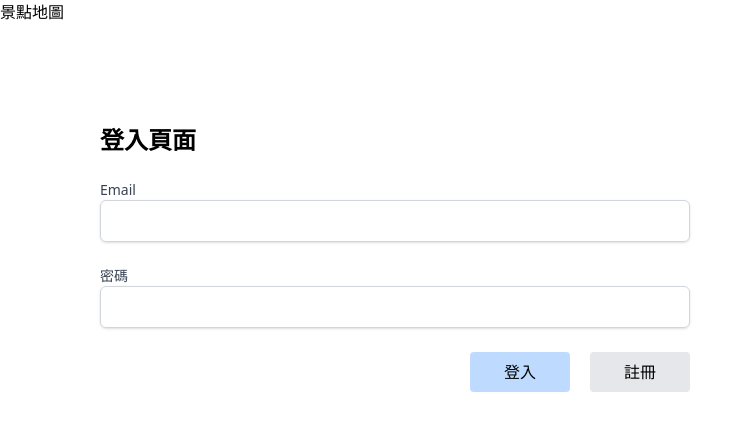
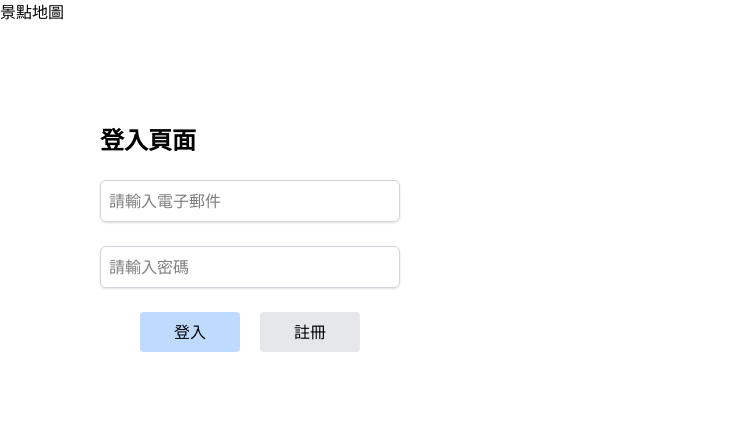
Before and after one commit to Tripfolio/TripfolioFrontEnd, a Vue app: page /login in a window 1280 px wide. Shown: the top 430 px of the page, without its empty margins (0-753 px from the left). Built offline with nearby package versions, Linux system fonts and the light colour scheme.

Commit message:
chore:delete redundant function

```diff
--- a/src/views/LoginPage.vue
+++ b/src/views/LoginPage.vue
@@ -13,18 +13,16 @@
 
 		<form v-if="!isLoggedIn" @submit.prevent="login" class="space-y-6">
 			<div>
-				<label for="email" class="block text-sm font-medium text-gray-700">Email</label>
-				<input v-model="email" type="email" id="email" required
-					class="mb-5 block w-1/2 rounded-md border border-gray-300 shadow-sm p-2" />
+				<input v-model="email" type="email" id="email" placeholder="請輸入電子郵件" required
+					class="mb-5 block w-[300px] rounded-md border border-gray-300 shadow-sm p-2" />
 			</div>
 
 			<div>
-				<label for="password" class="block text-sm font-medium text-gray-700">密碼</label>
-				<input v-model="password" type="password" id="password" required
-					class="mb-5 block w-1/2 rounded-md border border-gray-300 shadow-sm p-2 " />
+				<input v-model="password" type="password" id="password" placeholder="請輸入密碼" required
+					class="mb-5 block w-[300px] rounded-md border border-gray-300 shadow-sm p-2 " />
 			</div>
 
-			<div class="flex justify-end gap-[20px] mt-[10px] w-1/2">
+			<div class="flex justify-center gap-[20px] mt-[10px] w-[300px]">
 				<button type="submit" class="w-[100px] bg-blue-200 text-black py-2 rounded transition">登入</button>
 				<button type="button" class="w-[100px] bg-gray-200 text-black py-2 rounded transition">註冊</button>
 			</div>
@@ -41,7 +39,6 @@
   <script setup>
   import { ref, onMounted } from 'vue'
   import axios from 'axios'
-  import { useRouter } from 'vue-router'
 
   const TOKEN_NAME = 'user_token'
   const email = ref('')
@@ -118,7 +115,5 @@
   </script>
 
   <style scoped>
-  .container {
-    max-width: 500px;
-  }
+
   </style>
```
Also changed, not shown: 1 other file (tests, documents, lock files or other folders).
